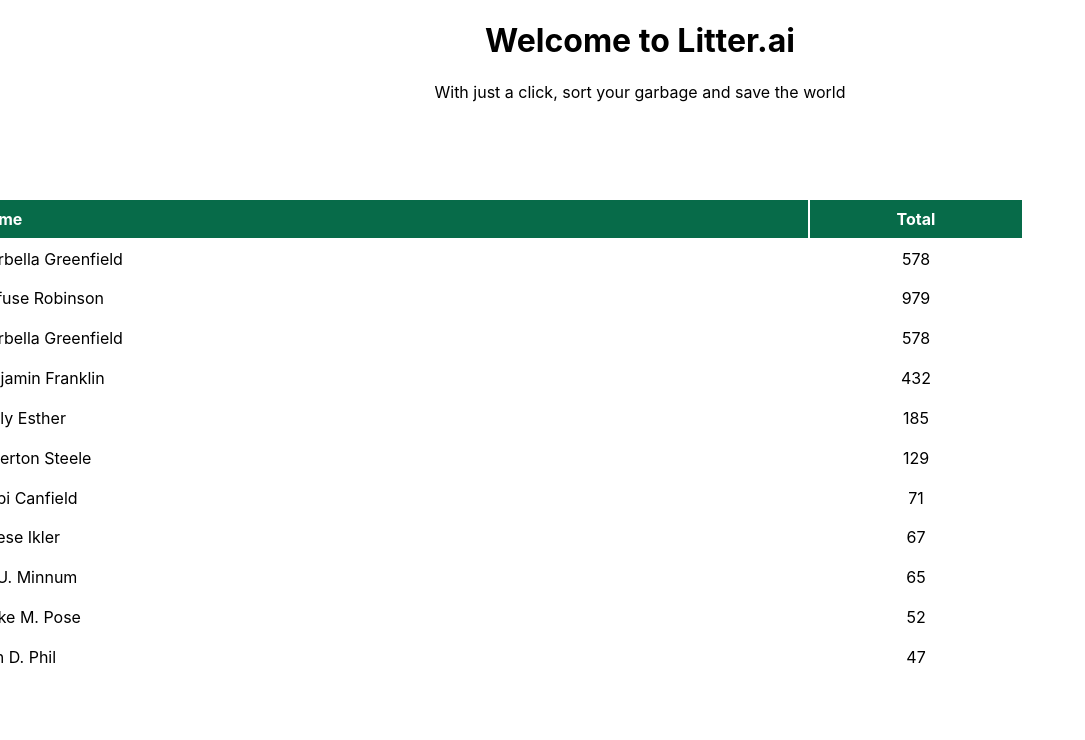
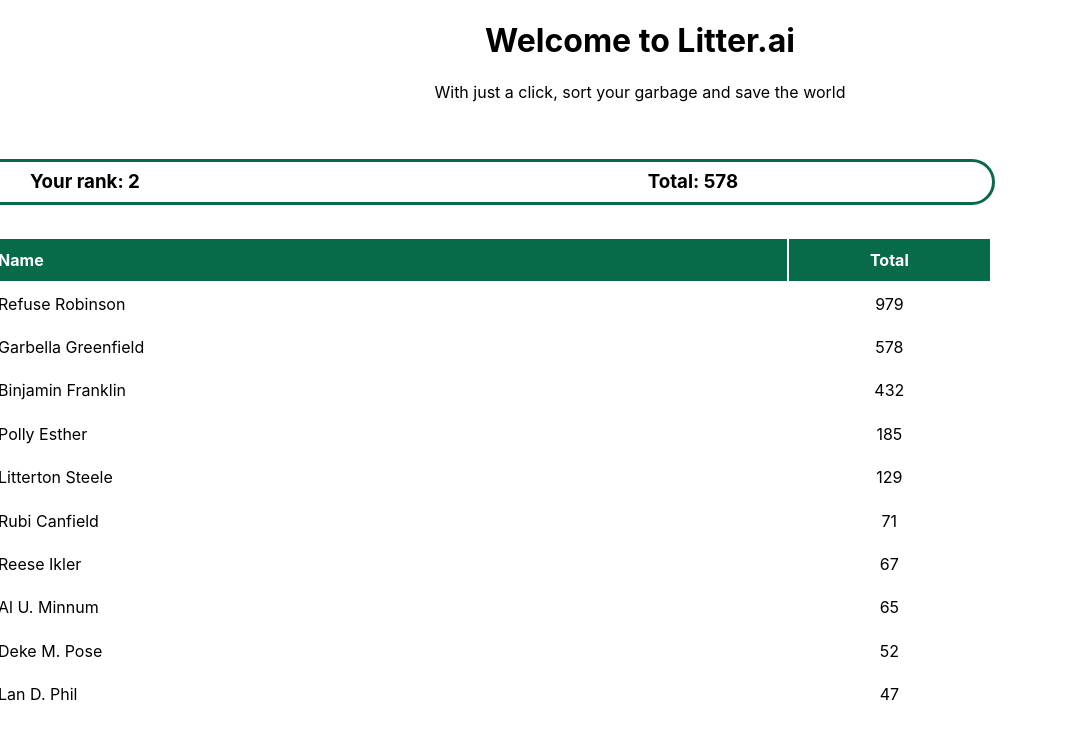
Before and after one commit to codeforsanjose/litter.ai, a React (Create React App) app: page / in a window 1280 px wide. Shown: the top 740 px of the page, without its empty margins (0-1085 px from the left). Built offline with nearby package versions, Linux system fonts and the light colour scheme.

Commit message:
Moved user stats to above table showing rank and total

```diff
--- a/src/Components/Leaderboard.js
+++ b/src/Components/Leaderboard.js
@@ -8,7 +8,7 @@ export default function Leaderboard() {
   const [userRank, setUserRank] = useState(0);
 
   const renderTable = (user, index) => (
-    <tr>
+    <tr key={index}>
       <td>{index + 1}</td>
       <td className="lb-name">{user.username}</td>
       <td>{user.totalUploads}</td>
@@ -26,18 +26,21 @@ export default function Leaderboard() {
 
   return (
     <div className="lb-container">
+      <div className="lb-user-stats">
+        <h3>Your rank: {userRank}</h3>
+        <h3>Total: {currentUser.totalUploads}</h3>
+      </div>
       <table className="lb-table">
-      <tr className="lb-header">
-        <th scope="col">Rank</th>
-          <th scope="col" className="lb-header-name">Name</th>
-          <th scope="col">Total</th>
-        </tr>
-        <tr className="lb-user-stats">
-          <td>{userRank}</td>
-          <td className="lb-name">{currentUser.username}</td>
-          <td>{currentUser.totalUploads}</td>
-        </tr>
+        <thead>
+          <tr className="lb-header">
+            <th scope="col">Rank</th>
+              <th scope="col" className="lb-header-name">Name</th>
+              <th scope="col">Total</th>
+          </tr>
+        </thead>
+      <tbody>
         {leaderboardData.map((user, index) => (renderTable(user, index)))}
+      </tbody>
       </table>
     </div>
   )
--- a/src/Leaderboard.css
+++ b/src/Leaderboard.css
@@ -1,6 +1,8 @@
 :root {
   --main-green: #076B49;
+  --sec-green: #74CC67;
   --white: #FFF;
+  --lb-gray: #E0E9E6;
 }
 
 .lb-container {
@@ -13,13 +15,8 @@
   justify-content: center;
 }
 
-.lb-user-table {
+.lb-table {
   width: 95vw;
-  height: 10vh;
-}
-
-.lb-table {
-  width: 100vw;
   height: 60vh;
 }
 
@@ -29,8 +26,20 @@
 }
 
 .lb-header-name {
+  height: 2.5rem;
   text-align: left;
   padding-left: 1rem;
+}
+
+.lb-user-stats {
+  width: 95vw;
+  height: 5vh;
+  display: flex;
+  align-items: center;
+  justify-content: space-around;
+  border: 0.2rem var(--main-green) solid;
+  border-radius: 5rem;
+  margin-bottom: 2rem;
 }
 
 .lb-name {
```
